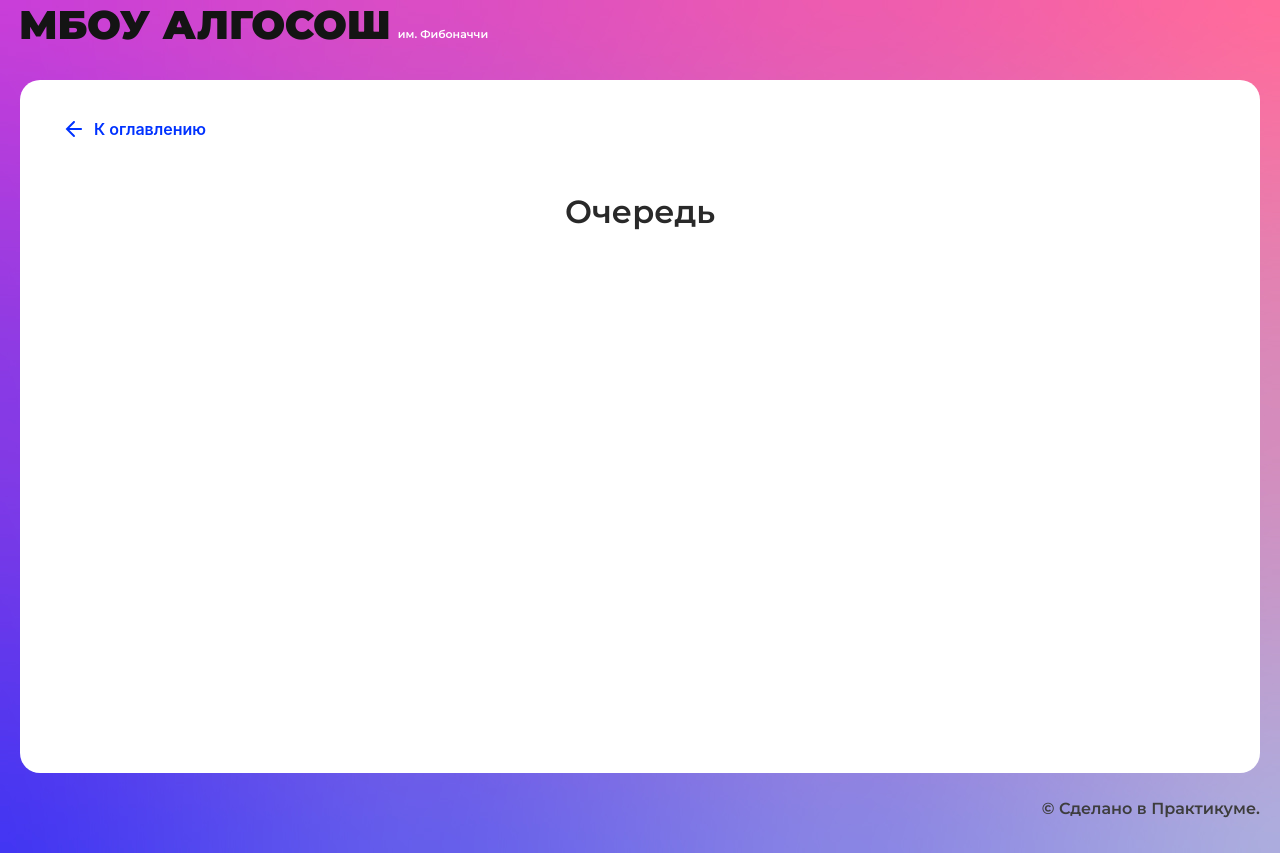
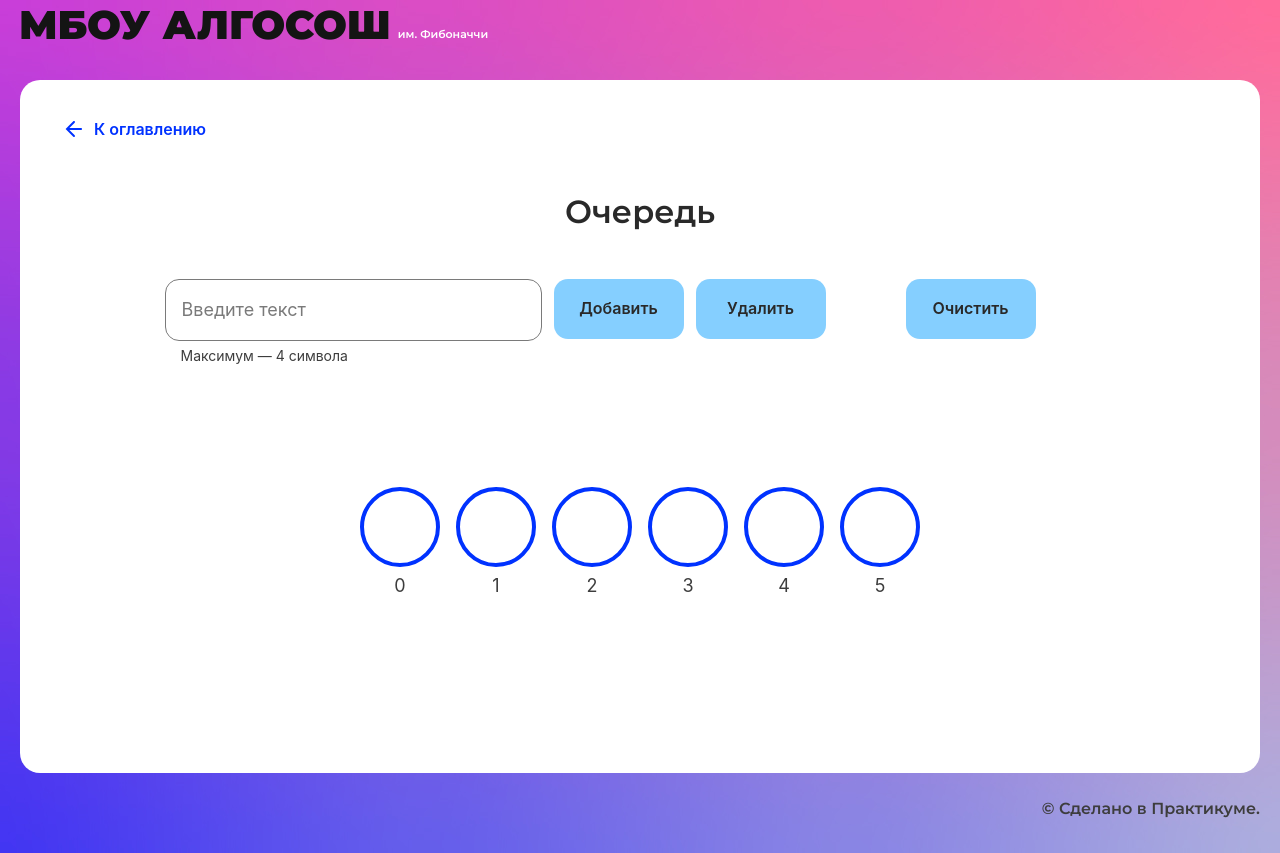
Before and after one commit to grecha1337/algorithms, a React (Create React App) app: page /queue in a window 1280 px wide. Built offline with nearby package versions, Linux system fonts and the light colour scheme.

Commit message:
feat/queue

```diff
--- /dev/null
+++ b/src/components/queue-page/queue-page.module.css
@@ -0,0 +1,31 @@
+.controlPanel {
+  width: 100%;
+  display: flex;
+  justify-content: center;
+  margin-bottom: 120px;
+}
+
+.input {
+  margin-right: 12px;
+  max-width: 377px;
+}
+
+.buttonAdd {
+  margin-right: 12px;
+}
+
+.buttonDelete {
+  margin-right: 80px;
+}
+
+.wrapperContent {
+  display: flex;
+  flex-direction: column;
+  justify-content: space-between;
+}
+
+.contentQueue {
+  display: flex;
+  gap: 0 16px;
+  justify-content: center;
+}
--- a/src/components/queue-page/queue-page.tsx
+++ b/src/components/queue-page/queue-page.tsx
@@ -1,10 +1,84 @@
-import React from "react";
+
+import React, { useEffect, useMemo, useRef, useState } from "react";
+import { Queue } from "../../data-structures/queue";
+import { ElementStates } from "../../types/element-states";
+import { Button } from "../ui/button/button";
+import { Circle } from "../ui/circle/circle";
+import { Input } from "../ui/input/input";
 import { SolutionLayout } from "../ui/solution-layout/solution-layout";
+import styles from "./queue-page.module.css"
 
 export const QueuePage: React.FC = () => {
+  const [value, setValue] = useState('');
+  const [loading, setLoading] = useState(false);
+  const [queue,] = useState(new Queue(6))
+  const [array, setArray] = useState([...queue.getElements()])
+  const [animationHead, setAnimationHead] = useState(false)
+  const [animationTail, setAnimationTail] = useState(false)
+  const handlerInput = (e: React.ChangeEvent<HTMLInputElement>) => {
+    setValue(e.target.value)
+  }
+  const handlerAddElement = () => {
+    if (!value || queue.getTail() > array.length - 1) {
+      return;
+    }
+    setValue('')
+    setLoading(true)
+    setAnimationTail(true)
+    queue.enqueue(value)
+    const interval = setInterval(() => {
+      setArray([...queue.getElements()])
+      setLoading(false)
+      setAnimationTail(false)
+      clearInterval(interval);
+    }, 500)
+  }
+
+  const handlerDelete = () => {
+    setLoading(true)
+    setAnimationHead(true)
+    const interval = setInterval(() => {
+      queue.dequeue()
+      setArray([...queue.getElements()])
+      setLoading(false)
+      setAnimationHead(false)
+      clearInterval(interval);
+    }, 500)
+  }
+
+  const handlerClear = () => {
+
+  }
+  console.log(queue.getHead())
+  console.log(array.length)
   return (
     <SolutionLayout title="Очередь">
+      <div className={styles.wrapperContent}>
+        <div className={styles.controlPanel}>
+          <Input maxLength={4} isLimitText={true} onChange={handlerInput} value={value} extraClass={styles.input} />
+          <Button text="Добавить" disabled={loading} extraClass={styles.buttonAdd} onClick={handlerAddElement} />
+          <Button text="Удалить" disabled={loading} extraClass={styles.buttonDelete} onClick={handlerDelete} />
+          <Button text="Очистить" disabled={loading} extraClass={styles.buttonDelete} onClick={handlerClear} />
 
+        </div>
+        <div className={styles.contentQueue}>
+          {array &&
+            [...array].map((el, index) => {
+              return (<Circle
+                index={index}
+                key={index}
+                letter={el ? el : ""}
+                head={(!queue.isEmpty() && queue.getHead() === index) || (queue.isEmpty() && queue.getHead() - 1 === index && queue.getHead() === array.length) ? "head" : ""}
+                tail={!queue.isEmpty() && queue.getTail() - 1 === index ? "tail" : ""}
+                state={!queue.isEmpty()
+                  && (animationHead && queue.getHead() === index ||
+                    animationTail && queue.getTail() - 1 === index)
+                  ? ElementStates.Changing : ElementStates.Default}
+              />)
+            })
+          }
+        </div>
+      </div>
     </SolutionLayout>
   );
 };
--- a/src/components/stack-page/stack-page.tsx
+++ b/src/components/stack-page/stack-page.tsx
@@ -1,5 +1,6 @@
 import React, { useState } from "react";
-import { Node, Stack } from "../../data-structures/stack";
+import { Node } from "../../data-structures/node";
+import { Stack } from "../../data-structures/stack";
 import { ElementStates } from "../../types/element-states";
 import { Button } from "../ui/button/button";
 import { Circle } from "../ui/circle/circle";
@@ -12,7 +13,7 @@ export const StackPage: React.FC = () => {
   const [loading, setLoading] = useState(false);
   const [stack,] = useState(new Stack<number | null>(new Node(null)))
   const [array, setArray] = useState<number[]>([])
-  const [newElement, setNewElement] = useState(false)
+  const [animation, setAnimation] = useState(false)
   const handlerInput = (e: React.ChangeEvent<HTMLInputElement>) => {
     setValue(e.target.value)
   }
@@ -25,12 +26,10 @@ export const StackPage: React.FC = () => {
     setValue('')
     setArray(stackToArray(stack))
     setLoading(true)
-    setNewElement(true)
-    console.log(stack)
+    setAnimation(true)
     const interval = setInterval(() => {
-
       setLoading(false)
-      setNewElement(false)
+      setAnimation(false)
       clearInterval(interval);
     }, 500)
 
@@ -49,9 +48,6 @@ export const StackPage: React.FC = () => {
 
       i++;
     }
-    console.log('node', node)
-    console.log('stack', stack)
-    console.log('rest', res)
     return res.reverse();
 
   }
@@ -59,14 +55,14 @@ export const StackPage: React.FC = () => {
   const handlerDelete = () => {
 
     setLoading(true)
-    setNewElement(true)
+    setAnimation(true)
     setArray(stackToArray<number>(stack))
     stack.pop()
     const interval = setInterval(() => {
       clearInterval(interval);
       setArray(stackToArray(stack))
       setLoading(false)
-      setNewElement(false)
+      setAnimation(false)
     }, 500)
   }
 
@@ -88,12 +84,11 @@ export const StackPage: React.FC = () => {
         </div>
         <div className={styles.contentStack}>
           {
-
             array.length > 0 &&
             array.map((element, index) => {
               return (<Circle letter={element.toString()}
                 key={index}
-                state={index === array.length - 1 && newElement ? ElementStates.Modified : ElementStates.Default}
+                state={index === array.length - 1 && animation ? ElementStates.Modified : ElementStates.Default}
                 head={index === array.length - 1 ? "top" : ""}
                 index={index}
               />)
--- /dev/null
+++ b/src/data-structures/node.ts
@@ -0,0 +1,8 @@
+export class Node<T> {
+  value: T;
+  next: Node<T> | null;
+  constructor(value: T, next?: Node<T> | null) {
+    this.value = value;
+    this.next = next === undefined ? null : next;
+  }
+}
--- /dev/null
+++ b/src/data-structures/queue.ts
@@ -0,0 +1,57 @@
+interface IQueue<T> {
+  enqueue: (item: T) => void;
+  dequeue: () => void;
+  peak: () => T | null;
+}
+
+export class Queue<T> implements IQueue<T> {
+  private container: (T | null)[] = [];
+  private head = 0;
+  private tail = 0;
+  private readonly size: number = 0;
+  private length: number = 0;
+
+  constructor(size: number) {
+    this.size = size;
+    this.container = Array(size);
+  }
+
+  enqueue = (item: T) => {
+    if (this.length >= this.size) {
+      throw new Error("Maximum length exceeded");
+    }
+    this.container[this.tail % this.size] = item;
+    this.tail++;
+    this.length++
+  };
+
+  dequeue = () => {
+    if (this.isEmpty()) {
+      throw new Error("No elements in the queue");
+    }
+
+    this.container[this.head % this.size] = null;
+    this.length--
+    this.head++
+  };
+
+  peak = (): T | null => {
+    if (this.isEmpty()) {
+      throw new Error("No elements in the queue");
+    }
+    return this.container[this.head]
+  };
+
+  isEmpty = () => this.length === 0;
+
+  getHead = () => this.head;
+
+  getTail = () => this.tail;
+
+  getLength = () => this.length
+
+  getElements = () => this.container;
+
+
+  getSize = () => this.size;
+}
--- a/src/data-structures/stack.ts
+++ b/src/data-structures/stack.ts
@@ -1,18 +1,10 @@
+import { Node } from "./node";
+
 interface IStack<T> {
   push: (item: T) => void;
   pop: () => void;
   peak: () => T | null;
 }
-
-export class Node<T> {
-  value: T;
-  next: Node<T> | null;
-  constructor(value: T, next?: Node<T> | null) {
-    this.value = value;
-    this.next = next === undefined ? null : next;
-  }
-}
-
 export class Stack<T> implements IStack<T> {
   private top: Node<T> | null = null;
   private size: number = 0;
```
